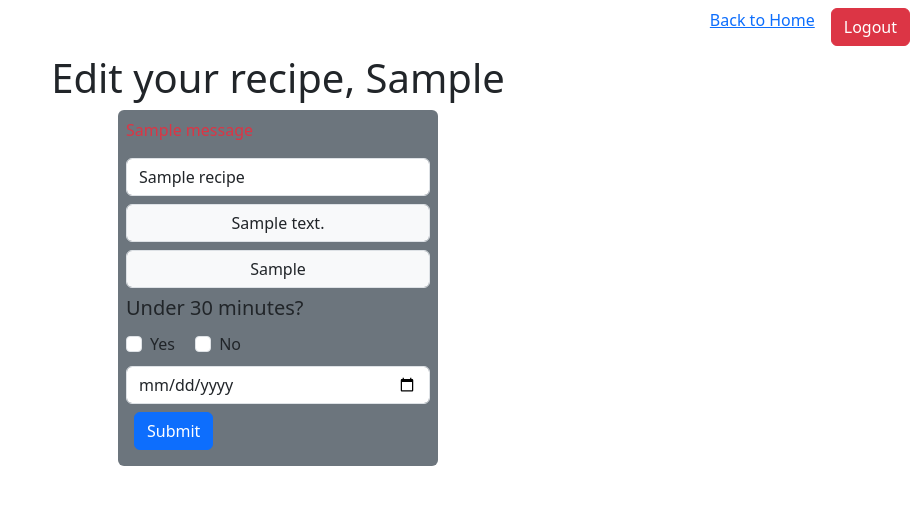
After one commit to DrJones117/PythonCD, a Flask app: page /recipes/1/edit in a window 1280 px wide. The commit adds this page. Shown: the top 505 px of the page, without its empty margins (362-1280 px from the left). Run offline with Flask 3, Linux system fonts and the light colour scheme; the visitor is signed in with stand-in values (Sample User, id 1); tables that the repository leaves empty or names only in its code hold one stand-in row (values such as "Sample post"); one stand-in notice (Sample message) is shown.

Commit message:
finished recipes

```diff
--- a/Recipes/flask_app/__init__.py
+++ b/Recipes/flask_app/__init__.py
@@ -1,3 +1,6 @@
 from flask import Flask, session
+
+DATABASE = "recipes_db"
+
 app = Flask(__name__)
 app.secret_key = "nuthaKey"
--- a/Recipes/flask_app/controllers/recipes.py
+++ /dev/null
@@ -1,3 +0,0 @@
-from flask import render_template, request, redirect, session, flash
-from flask_app import app
-from flask_app.models.user import Recipe
--- a/Recipes/flask_app/controllers/users.py
+++ b/Recipes/flask_app/controllers/users.py
@@ -1,7 +1,7 @@
 from flask import render_template, request, redirect, session, flash
 from flask_app import app
 from flask_app.models.user import User
-
+from flask_app.models.recipe import Recipe
 
 
 # Renders the Login page
@@ -40,6 +40,71 @@ def add_user():
 def home_page():
     if not 'id' in session:
         return redirect('/')
+    user = User.get_one(session['id'])
+    recipes = Recipe.display_recipes()
+    return render_template("home.html", user = user, recipes = recipes)
 
+
+# ====== Recipe Routes ======
+
+# Add recipe route
+@app.route('/recipe')
+def recipe():
+    if not 'id' in session:
+        return redirect('/')
     user = User.get_one(session['id'])
-    return render_template("home.html", user = user)
+    return render_template("add_recipe.html", user = user)
+
+
+# Calls the add_recipe function and redirects to the home_page
+@app.route('/recipe/add', methods = ['POST'])
+def add_recipe():
+    if Recipe.validate_recipe(request.form):
+        print("adding recipe")
+        recipe = Recipe.add_recipe(request.form)
+        return redirect("/home_page")
+    else:
+        return redirect('/recipe')
+
+# Renders the edit page
+@app.route('/recipes/<int:id>/edit')
+def render_edit(id):
+    data = {
+        "id": id
+    }
+    user = User.get_one(session['id'])
+    recipe = Recipe.get_one(data)
+    return render_template('edit_recipe.html', recipe = recipe, user = user)
+
+# Calls the update function
+@app.route('/recipes/<int:id>/update', methods=['POST'])
+def update(id):
+    if Recipe.validate_recipe(request.form):
+        data = {
+            "id": id,
+            **request.form
+        }
+        Recipe.update(data)
+        return redirect('/home_page')
+    else:
+        return redirect(f'/recipes/{id}/edit')
+
+# Calls the delete function
+@app.route('/recipes/<int:id>/delete')
+def delete(id):
+    data = {
+        "id": id
+    }
+    Recipe.delete(data)
+    print('deleted')
+    return redirect('/home_page')
+
+# Redirects to the show recipe page
+@app.route('/recipes/<int:id>/show')
+def show_recipe(id):
+    data = {
+        "id": id
+    }
+    user = User.get_one(session['id'])
+    recipe = Recipe.get_one(data)
+    return render_template('show_recipe.html', recipe = recipe, user = user)
--- a/Recipes/flask_app/models/recipe.py
+++ b/Recipes/flask_app/models/recipe.py
@@ -1,3 +1,123 @@
 from flask_app.config.mysqlconnection import connectToMySQL
-from flask_app import app
+from flask_app import app, DATABASE
 from flask import flash
+from flask_app.models.user import User
+
+
+class Recipe:
+    def __init__(self, data):
+        self.id = data['id']
+        self.name = data['name']
+        self.description = data['description']
+        self.instructions = data['instructions']
+        self.created_at = data['created_at']
+        self.updated_at = data['updated_at']
+        self.under_30_minutes = data['under_30_minutes']
+        self.cooked_made = data['cooked_made']
+        self.user_id = data['user_id']
+
+    # Posts a recipe to the logged in user
+    @classmethod
+    def add_recipe(cls, form):
+        query = """
+        INSERT INTO recipes (name, description, instructions, under_30_minutes, cooked_made, user_id)
+        VALUES (%(name)s, %(description)s, %(instructions)s, %(under_30_minutes)s, %(cooked_made)s, %(user_id)s);
+        """
+        return connectToMySQL("recipes_db").query_db(query, form)
+
+    @classmethod
+    def delete_recipe(cls, form):
+        query = """
+        INSERT INTO recipes (name, description, instructions, under_30_minutes, cooked_made, user_id)
+        VALUES (%(name)s, %(description)s, %(instructions)s, %(under_30_minutes)s, %(cooked_made)s, %(user_id)s);
+        """
+        return connectToMySQL(DATABASE).query_db(query, form)
+
+    # Displays all the recipes
+    @classmethod
+    def display_recipes(cls):
+        query = """
+        SELECT * FROM recipes JOIN users ON recipes.user_id = users.id;
+        """
+        results = connectToMySQL('recipes_db').query_db(query)
+        recipes = []
+        for row in results:
+            recipe = cls(row)
+            # For each row pull out and instantiate each recipe. Get data from user and turn it into an object. accociate them with each other.
+            user_data = {
+                'id': row['id'],
+                'first_name': row['first_name'],
+                'last_name': row['last_name'],
+                'email': row['email'],
+                'password': row['password'],
+                'created_at': row['created_at'],
+                'updated_at': row['updated_at']
+            }
+            recipe.user = User(user_data)
+            recipes.append(recipe)
+        return recipes
+
+    # Gets one recipe by it's id with the data of the creator
+    @classmethod
+    def get_one(cls, data):
+        query = """
+        SELECT * FROM recipes
+        JOIN users ON recipes.user_id = users.id
+        WHERE recipes.id = %(id)s;
+        """
+        results = connectToMySQL(DATABASE).query_db(query, data)
+        recipe_data = results[0]
+        recipe = cls(recipe_data)
+
+        user_data = {
+            'id': recipe_data['id'],
+            'first_name': recipe_data['first_name'],
+            'last_name': recipe_data['last_name'],
+            'email': recipe_data['email'],
+            'password': recipe_data['password'],
+            'created_at': recipe_data['created_at'],
+            'updated_at': recipe_data['updated_at']
+        }
+        recipe.user = User(user_data)
+        return recipe
+
+
+# Updates a recipe using a given id
+    @classmethod
+    def update(cls, data):
+        query = """
+        UPDATE recipes SET
+        name = %(name)s,
+        description = %(description)s,
+        instructions = %(instructions)s,
+        updated_at = NOW()
+        WHERE id = %(id)s;
+        """
+        results = connectToMySQL(DATABASE).query_db(query, data)
+        return results
+
+# Deletes a recipe
+    @classmethod
+    def delete(cls, data):
+        query = """
+        DELETE FROM recipes WHERE id = %(id)s
+        """
+        results = connectToMySQL(DATABASE).query_db(query, data)
+        return results
+
+    @classmethod
+    def validate_recipe(cls, form):
+        is_valid = True
+        if len(form['name']) < 2:
+            flash("Please provide a name.", "add_err")
+            is_valid = False
+        if len(form['description']) < 10:
+            flash("Please provide a detailed description", "add_err")
+            is_valid = False
+        if len(form['instructions']) < 40:
+            flash("Please provide detailed instructions", "add_err")
+            is_valid = False
+        if len(form['cooked_made']) == 0:
+            flash("Please provide a date.", "add_err")
+            is_valid = False
+        return is_valid
--- a/Recipes/flask_app/models/user.py
+++ b/Recipes/flask_app/models/user.py
@@ -1,5 +1,5 @@
 from flask_app.config.mysqlconnection import connectToMySQL
-from flask_app import app
+from flask_app import app, DATABASE
 from flask import flash
 import re
 from flask_bcrypt import Bcrypt
@@ -40,7 +40,6 @@ class User:
             flash("Last Name must be at least 2 characters long.", "register_err")
             is_valid = False
         return is_valid
-
 
     # Registers a new user
     @classmethod
--- /dev/null
+++ b/Recipes/flask_app/templates/edit_recipe.html
@@ -0,0 +1,50 @@
+<!DOCTYPE html>
+<html lang="en">
+<head>
+    <meta charset="UTF-8">
+    <meta name="viewport" content="width=device-width, initial-scale=1.0">
+    <link href="https://cdn.jsdelivr.net/npm/bootstrap@5.3.2/dist/css/bootstrap.min.css"
+    rel="stylesheet" integrity="sha384-T3c6CoIi6uLrA9TneNEoa7RxnatzjcDSCmG1MXxSR1GAsXEV/Dwwykc2MPK8M2HN"
+    crossorigin="anonymous">
+    <title>Edit Recipe</title>
+</head>
+<body>
+    <div class="d-flex justify-content-end">
+        <a class="m-2" href="/home_page">Back to Home</a>
+        <a href="/home_page/logout" class="btn btn-danger m-2">Logout</a>
+    </div>
+    <h1 class="text-center">Edit your recipe, {{ user.first_name }}</h1>
+    <div class="d-flex justify-content-evenly">
+        <div class="w-25 p-2 rounded bg-secondary">
+            {% with messages = get_flashed_messages(category_filter=["add_err"]) %}
+                {% if messages %}
+                    {% for message in messages %}
+                        <p class="text-danger">{{ message }}</p>
+                    {% endfor %}
+                {% endif %}
+            {% endwith %}
+            <form action="/recipes/{{ recipe.id }}/update" method="POST">
+                <input name="name" type="text" class="form-control mt-2" placeholder="Name" value="{{ recipe.name }}">
+                <input name="description" type="text" class="input-group-text form-control mt-2" placeholder="Description" value="{{ recipe.description }}">
+                <input name="instructions" type="text" class="input-group-text form-control mt-2" placeholder="Instructions" value="{{ recipe.instructions }}">
+
+                <h5 class="mt-2">Under 30 minutes?</h5>
+
+                <div class="mt-1 form-check form-check-inline">
+                    <input {% if recipe.under_30_minutes == 1 %} checked {% endif %} name="under_30_minutes" class="form-check-input" type="checkbox" id="inlineCheckbox1" value="1">
+                    <label class="form-check-label" for="inlineCheckbox1">Yes</label>
+                </div>
+
+                <div class="form-check form-check-inline">
+                    <input {% if recipe.under_30_minutes == 0 %} checked {% endif %} name="under_30_minutes" class="form-check-input" type="checkbox" id="inlineCheckbox2" value="0">
+                    <label class="form-check-label" for="inlineCheckbox2">No</label>
+                </div>
+
+                <input name="cooked_made" type="date" class="form-control mt-2" value="{{ recipe.cooked_made }}">
+                <input value="{{ user.id }}" name="user_id" type="hidden" class="form-control mt-2">
+                <button class="btn btn-primary m-2" type="submit">Submit</button>
+            </form>
+        </div>
+    </div>
+</body>
+</html>
```
Also changed, not shown: Recipes/flask_app/templates/add_recipe.html (added, +50 -0 lines), Recipes/flask_app/templates/home.html (+22 -7 lines), Recipes/flask_app/templates/show_recipe.html (added, +38 -0 lines), 3 other files.
